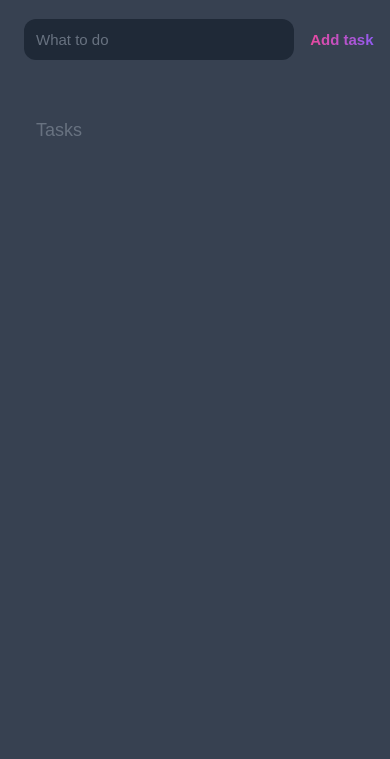
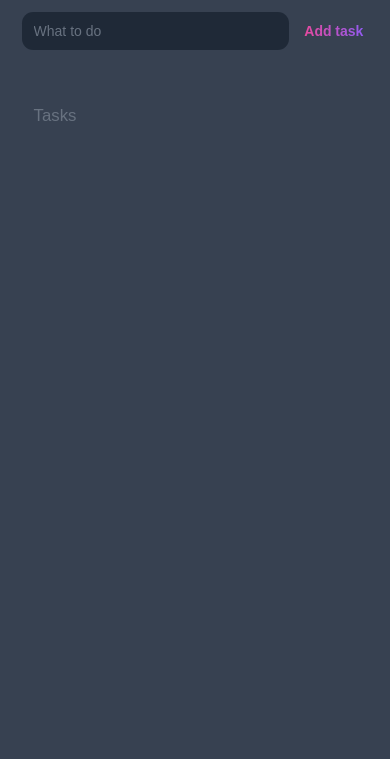
Before and after one commit to Harshstag/ToDoNotes, a plain HTML site: page index.html in a window 390 px wide. Shown: the part 85-844 px from the top of the page. Drawn offline with Linux system fonts and the light colour scheme.

Commit message:
Update main.css

```diff
--- a/main.css
+++ b/main.css
@@ -167,8 +167,8 @@ h3 {
 
 @media (max-width: 600px) {
   body {
-    font-size: 0.75rem; /* Reduce font size */
-    zoom: 0.75;
+    font-size: 0.7rem; /* Reduce font size */
+    zoom: 0.7;
     width: 100%;
 
   }
@@ -176,7 +176,7 @@ h3 {
   width: 100%;
   }
   #new-task-submit {
-  margin-right: 3rem;
+  margin-right: 4rem;
   }
   #tasks .task {
   margin-right: 3rem;
```
